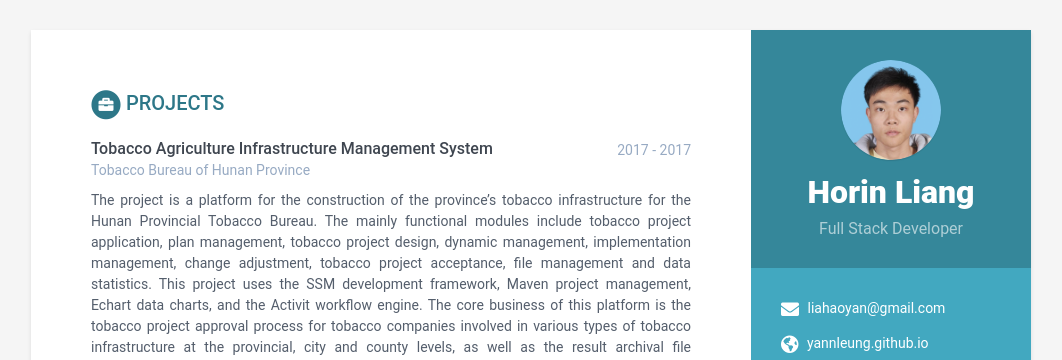
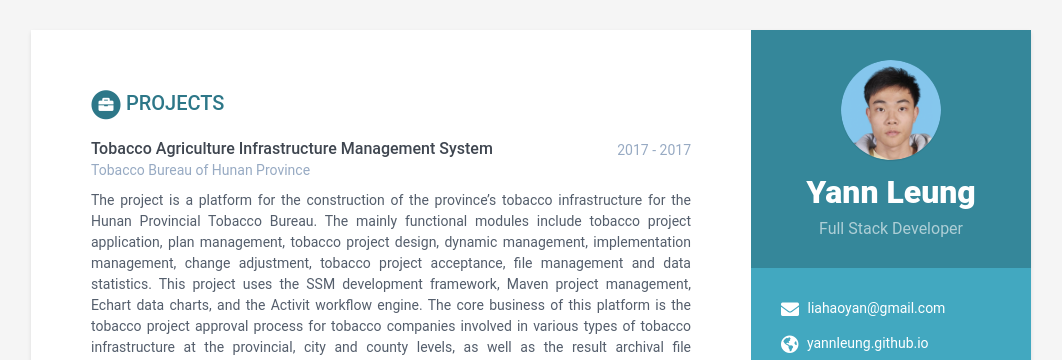
Before and after one commit to HorinLiang/horinliang.github.io, a Jekyll site: the page built from index.html, in a window 1280 px wide. Shown: the top 360 px of the page, without its empty margins (109-1171 px from the left). Built offline with Jekyll 4.4.1, drawn with Linux system fonts in a browser that asks for light colours.

Commit message:
Update my English name

```diff
--- a/_data/data.yml
+++ b/_data/data.yml
@@ -7,7 +7,7 @@ sidebar:
     education: True # set to False if you want education in main section instead of in sidebar
 
     # Profile information
-    name: Horin Liang
+    name: Yann Leung
     tagline: Full Stack Developer
     avatar: profile.png  #place a 100x100 picture inside /assets/images/ folder and provide the name of the file below
 
```
